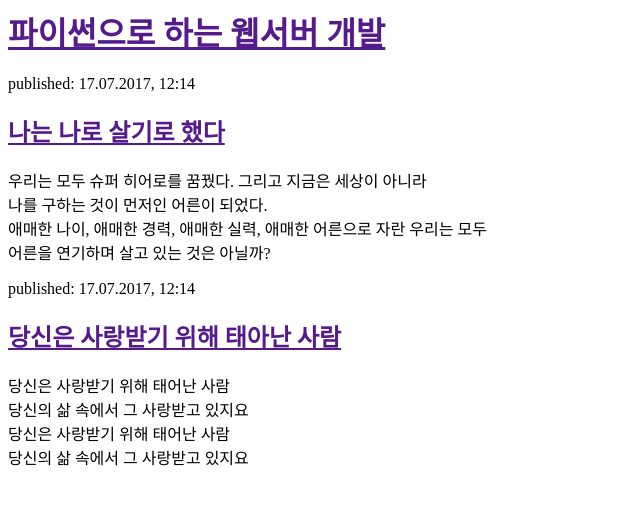
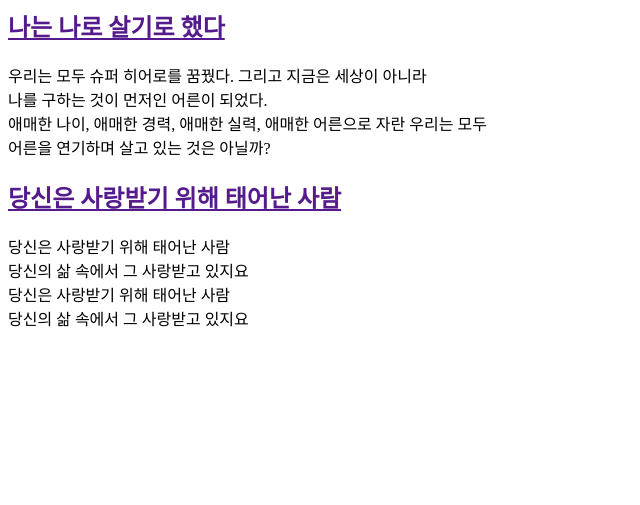
Before and after one commit to solsollala/project4future, a Django app: page / in a window 1280 px wide. Shown: the top 505 px of the page, without its empty margins (0-640 px from the left). Run offline with Django 3.2, Linux system fonts and the light colour scheme.

Commit message:
miner text change

```diff
--- a/blog/templates/blog/post_list.html
+++ b/blog/templates/blog/post_list.html
@@ -4,18 +4,12 @@
     </head>
     <body>
         <div>
-            <h1><a href="">파이썬으로 하는 웹서버 개발</a></h1>
-        </div>
-
-        <div>
-            <p>published: 17.07.2017, 12:14</p>
             <h2><a href="">나는 나로 살기로 했다</a></h2>
             <p>우리는 모두 슈퍼 히어로를 꿈꿨다. 그리고 지금은 세상이 아니라<br>나를 구하는 것이 먼저인 어른이 되었다.<br>애매한 나이, 애매한 경력, 애매한 실력, 애매한 어른으로 자란 우리는 모두<br>어른을 연기하며 살고 있는 것은 아닐까?</p>
         </div>
 
         <div>
-            <p>published: 17.07.2017, 12:14</p>
-            <h2><a href="">당신은 사랑받기 위해 태아난 사람</a></h2>
+            <h2><a href="">당신은 사랑받기 위해 태어난 사람</a></h2>
             <p>당신은 사랑받기 위해 태어난 사람<br>당신의 삶 속에서 그 사랑받고 있지요<br>당신은 사랑받기 위해 태어난 사람<br>당신의 삶 속에서 그 사랑받고 있지요</p>
         </div>
     </body>
```
